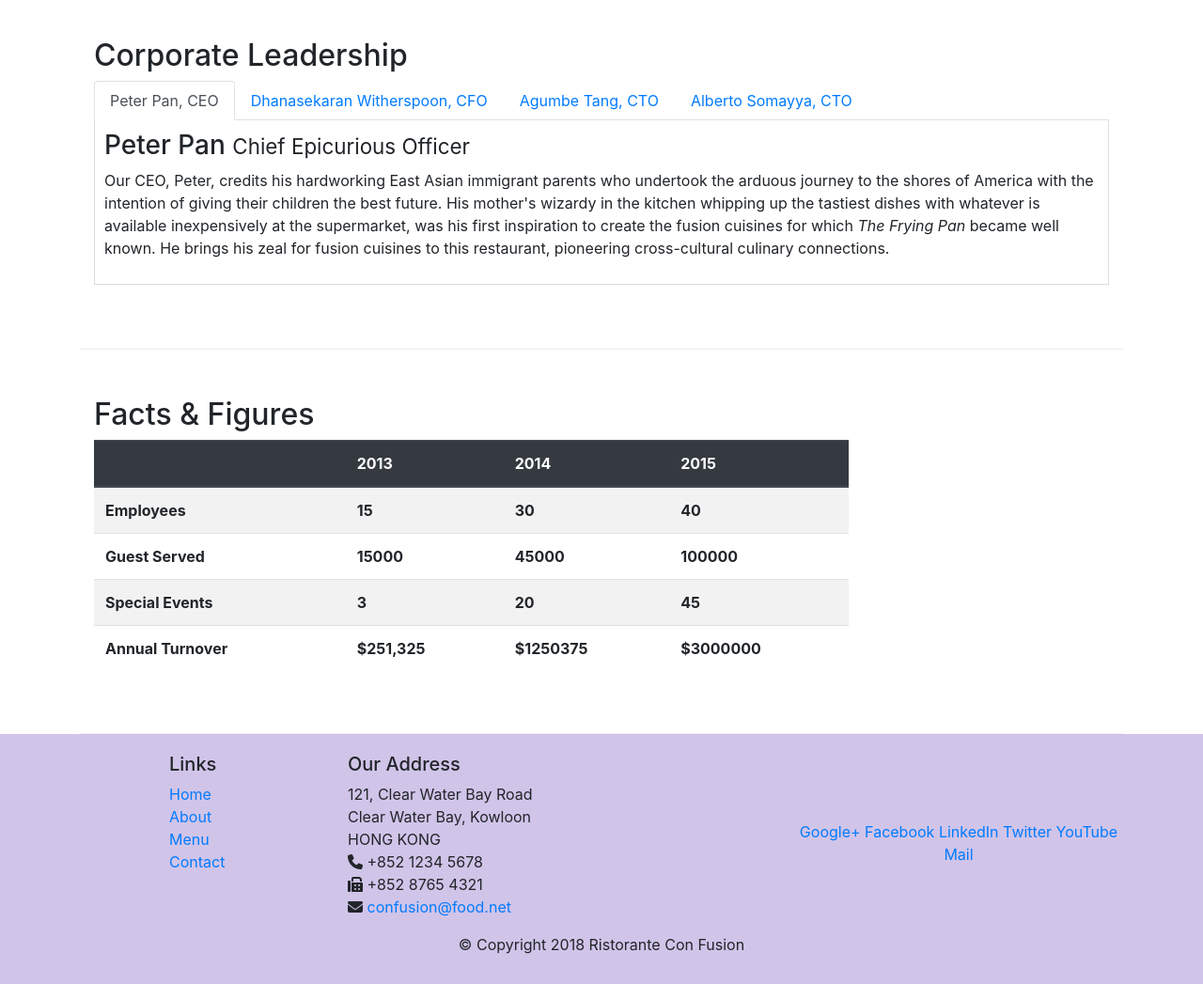
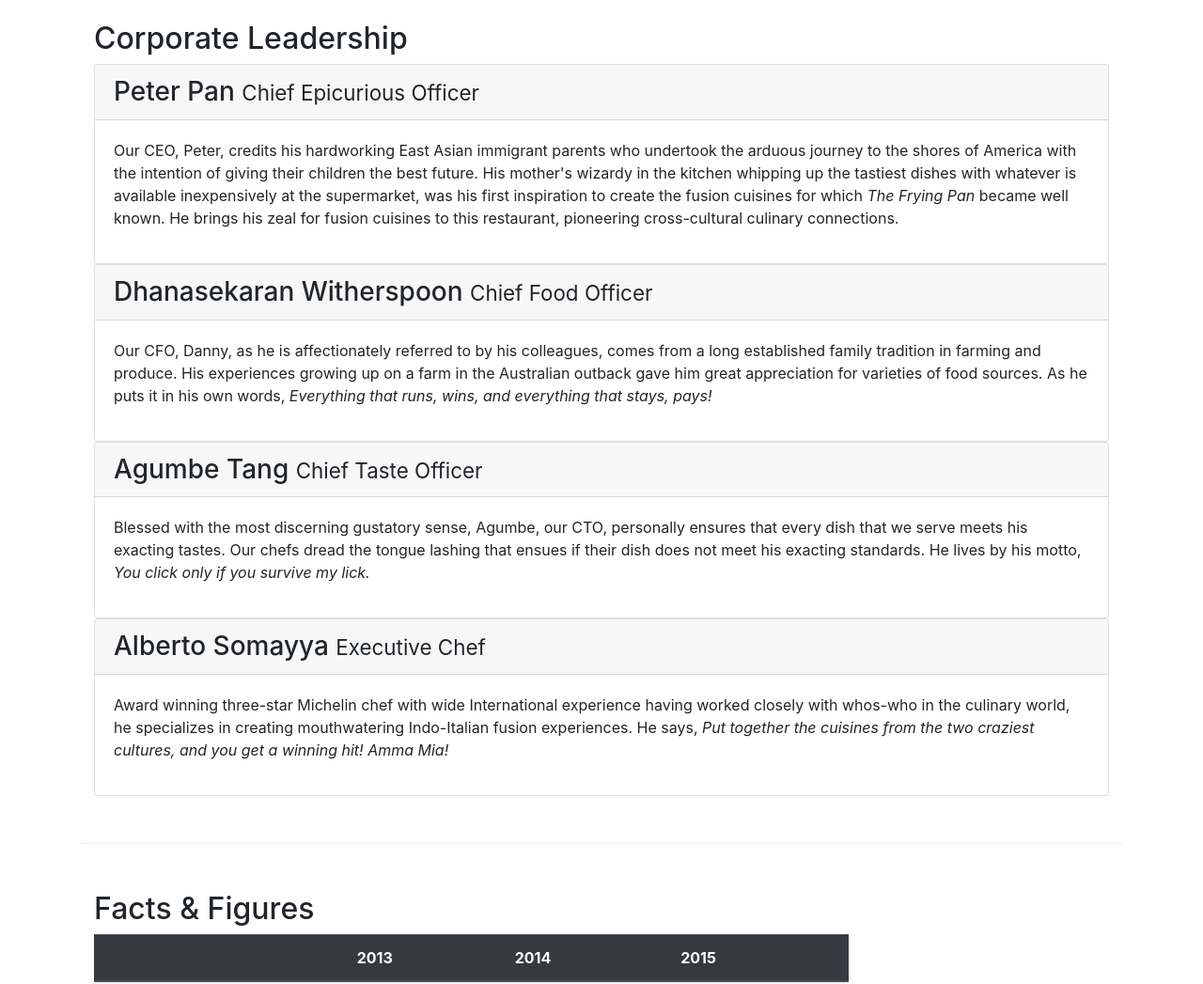
Before and after one commit to Dan7180/intro-to-bootstrap, a website: page aboutus.html in a window 1280 px wide. Shown: the part 1000-2047 px from the top of the page at 94% size. Drawn offline with nearby package versions, Linux system fonts and the light colour scheme.

Commit message:
accordion

```diff
--- a/aboutus.html
+++ b/aboutus.html
@@ -134,69 +134,93 @@
 				<div class="col-12">
 					<h2>Corporate Leadership</h2>
 
-					<ul class="nav nav-tabs">
-						<li class="nav-item">
-							<a href="#peter" class="nav-link active" role="tab" data-toggle="tab"
-								>Peter Pan, CEO</a
-							>
-						</li>
-						<li class="nav-item">
-							<a href="#danny" class="nav-link" role="tab" data-toggle="tab"
-								>Dhanasekaran Witherspoon, CFO</a
-							>
-						</li>
-						<li class="nav-item">
-							<a href="#agumbe" class="nav-link" role="tab" data-toggle="tab">Agumbe Tang, CTO</a>
-						</li>
-						<li class="nav-item">
-							<a href="#alberto" class="nav-link" role="tab" data-toggle="tab"
-								>Alberto Somayya, CTO</a
-							>
-						</li>
-					</ul>
-					<div class="tab-content">
-						<div role="tabpanel" class="tab-pane fade show active" id="peter">
-							<h3>Peter Pan <small>Chief Epicurious Officer</small></h3>
+					<div id="accordion">
+						<div class="card">
+							<div class="card-header" role="tab" id="peterhead">
+								<h3 class="mb-0">
+									<a data-toggle="collapse" data-target="#peter">
+										Peter Pan <small>Chief Epicurious Officer</small>
+									</a>
+								</h3>
+							</div>
+							<div role="tabpanel" class="collapse show" id="peter" data-parent="#accordion">
+								<div class="card-body">
 									<p class="d-none d-sm-block">
-								Our CEO, Peter, credits his hardworking East Asian immigrant parents who undertook
-								the arduous journey to the shores of America with the intention of giving their
-								children the best future. His mother's wizardy in the kitchen whipping up the
-								tastiest dishes with whatever is available inexpensively at the supermarket, was his
-								first inspiration to create the fusion cuisines for which
-								<em>The Frying Pan</em> became well known. He brings his zeal for fusion cuisines to
-								this restaurant, pioneering cross-cultural culinary connections.
+										Our CEO, Peter, credits his hardworking East Asian immigrant parents who
+										undertook the arduous journey to the shores of America with the intention of
+										giving their children the best future. His mother's wizardy in the kitchen
+										whipping up the tastiest dishes with whatever is available inexpensively at the
+										supermarket, was his first inspiration to create the fusion cuisines for which
+										<em>The Frying Pan</em> became well known. He brings his zeal for fusion
+										cuisines to this restaurant, pioneering cross-cultural culinary connections.
 									</p>
 								</div>
-						<div role="tabpanel" class="tab-pane fade" id="danny">
-							<h3>Dhanasekaran Witherspoon <small>Chief Food Officer</small></h3>
+							</div>
+						</div>
+
+						<div class="card">
+							<div class="card-header" role="tab" id="dannyhead">
+								<h3 class="mb-0">
+									<a data-toggle="collapse" data-target="#danny">
+										Dhanasekaran Witherspoon <small>Chief Food Officer</small>
+									</a>
+								</h3>
+							</div>
+							<div role="tabpanel" class="collapse show" id="danny" data-parent="#accordion">
+								<div class="card-body">
 									<p class="d-none d-sm-block">
-								Our CFO, Danny, as he is affectionately referred to by his colleagues, comes from a
-								long established family tradition in farming and produce. His experiences growing up
-								on a farm in the Australian outback gave him great appreciation for varieties of
-								food sources. As he puts it in his own words,
+										Our CFO, Danny, as he is affectionately referred to by his colleagues, comes
+										from a long established family tradition in farming and produce. His experiences
+										growing up on a farm in the Australian outback gave him great appreciation for
+										varieties of food sources. As he puts it in his own words,
 										<em>Everything that runs, wins, and everything that stays, pays!</em>
 									</p>
 								</div>
-						<div role="tabpanel" class="tab-pane fade" id="agumbe">
-							<h3>Agumbe Tang <small>Chief Taste Officer</small></h3>
+							</div>
+						</div>
+
+						<div class="card">
+							<div class="card-header" role="tab" id="agumbehead">
+								<h3 class="mb-0">
+									<a data-toggle="collapse" data-target="#agumbe">
+										Agumbe Tang <small>Chief Taste Officer</small>
+									</a>
+								</h3>
+							</div>
+							<div role="tabpanel" class="collapse show" id="agumbe" data-parent="#accordion">
+								<div class="card-body">
 									<p class="d-none d-sm-block">
 										Blessed with the most discerning gustatory sense, Agumbe, our CTO, personally
-								ensures that every dish that we serve meets his exacting tastes. Our chefs dread the
-								tongue lashing that ensues if their dish does not meet his exacting standards. He
-								lives by his motto, <em>You click only if you survive my lick.</em>
+										ensures that every dish that we serve meets his exacting tastes. Our chefs dread
+										the tongue lashing that ensues if their dish does not meet his exacting
+										standards. He lives by his motto,
+										<em>You click only if you survive my lick.</em>
 									</p>
 								</div>
-						<div role="tabpanel" class="tab-pane fade" id="alberto">
-							<h3>Alberto Somayya <small>Executive Chef</small></h3>
+							</div>
+						</div>
+
+						<div class="card">
+							<div class="card-header" role="tab" id="albertohead">
+								<h3 class="mb-0">
+									<a data-toggle="collapse" data-target="#alberto">
+										Alberto Somayya <small>Executive Chef</small>
+									</a>
+								</h3>
+							</div>
+							<div role="tabpanel" class="collapse show" id="alberto" data-parent="#accordion">
+								<div class="card-body">
 									<p class="d-none d-sm-block">
 										Award winning three-star Michelin chef with wide International experience having
 										worked closely with whos-who in the culinary world, he specializes in creating
 										mouthwatering Indo-Italian fusion experiences. He says,
 										<em
-									>Put together the cuisines from the two craziest cultures, and you get a winning
-									hit! Amma Mia!</em
+											>Put together the cuisines from the two craziest cultures, and you get a
+											winning hit! Amma Mia!</em
 										>
 									</p>
+								</div>
+							</div>
 						</div>
 					</div>
 				</div>
```
Lines whose indentation alone changed are shown as unchanged.
